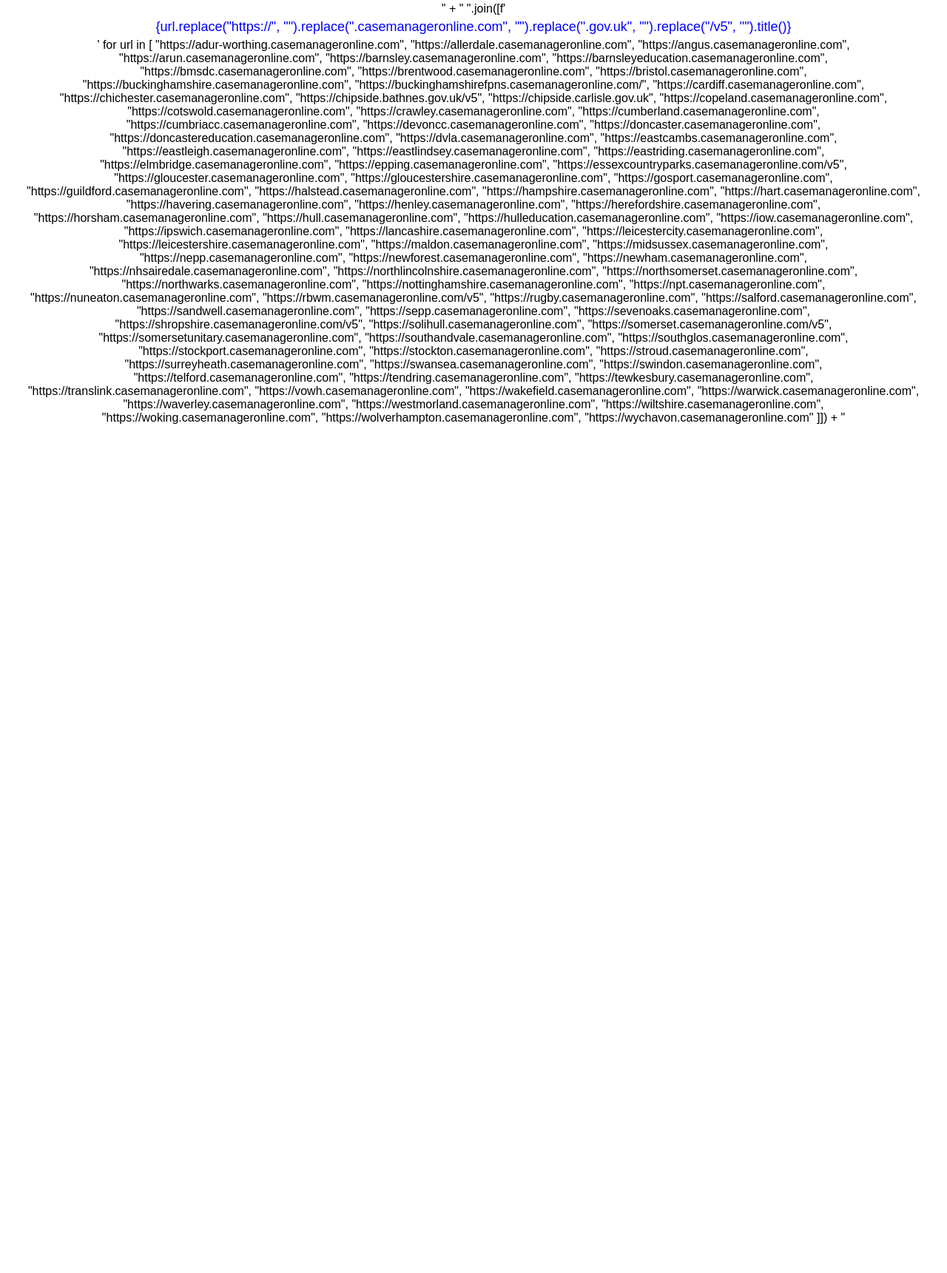
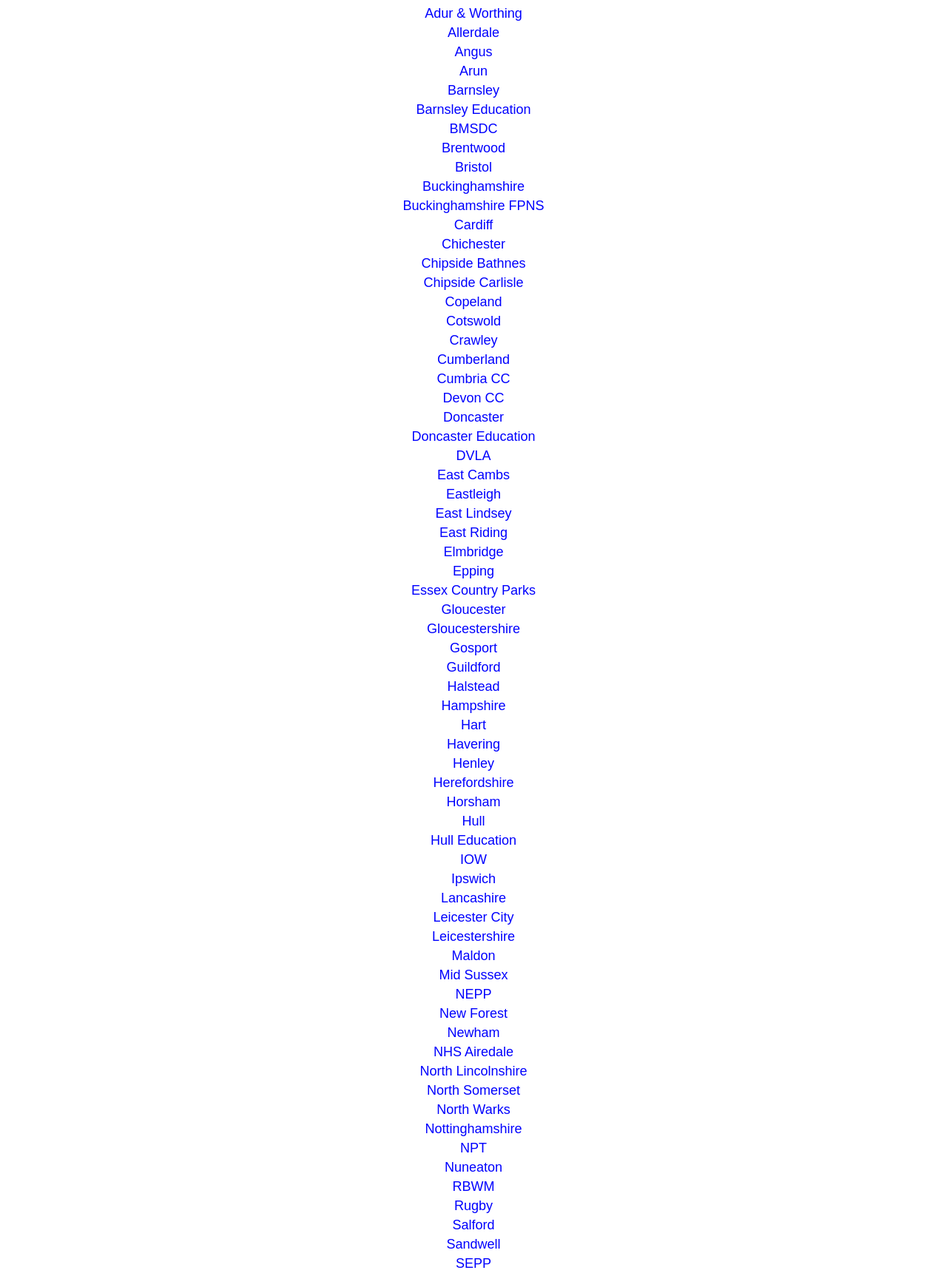
Before and after one commit to Murronaise/homepage-links, a plain HTML site: page my_links.html in a window 1280 px wide. Shown: the part 167-1888 px from the top of the page at 74% size. Before the commit the page ends 800 px from the top, so only its background shows below. Drawn offline with Linux system fonts and the light colour scheme.

Commit message:
Update my_links.html
Updated links

```diff
--- a/my_links.html
+++ b/my_links.html
@@ -31,101 +31,98 @@
     <input type="text" id="searchBox" onkeyup="searchLinks()" placeholder="Search links...">
 
     <div id="linksList">
-        " + "
-        ".join([f'<div class="link-item"><a href="{url}">{url.replace("https://", "").replace(".casemanageronline.com", "").replace(".gov.uk", "").replace("/v5", "").title()}</a></div>' for url in [
-            "https://adur-worthing.casemanageronline.com",
-            "https://allerdale.casemanageronline.com",
-            "https://angus.casemanageronline.com",
-            "https://arun.casemanageronline.com",
-            "https://barnsley.casemanageronline.com",
-            "https://barnsleyeducation.casemanageronline.com",
-            "https://bmsdc.casemanageronline.com",
-            "https://brentwood.casemanageronline.com",
-            "https://bristol.casemanageronline.com",
-            "https://buckinghamshire.casemanageronline.com",
-            "https://buckinghamshirefpns.casemanageronline.com/",
-            "https://cardiff.casemanageronline.com",
-            "https://chichester.casemanageronline.com",
-            "https://chipside.bathnes.gov.uk/v5",
-            "https://chipside.carlisle.gov.uk",
-            "https://copeland.casemanageronline.com",
-            "https://cotswold.casemanageronline.com",
-            "https://crawley.casemanageronline.com",
-            "https://cumberland.casemanageronline.com",
-            "https://cumbriacc.casemanageronline.com",
-            "https://devoncc.casemanageronline.com",
-            "https://doncaster.casemanageronline.com",
-            "https://doncastereducation.casemanageronline.com",
-            "https://dvla.casemanageronline.com",
-            "https://eastcambs.casemanageronline.com",
-            "https://eastleigh.casemanageronline.com",
-            "https://eastlindsey.casemanageronline.com",
-            "https://eastriding.casemanageronline.com",
-            "https://elmbridge.casemanageronline.com",
-            "https://epping.casemanageronline.com",
-            "https://essexcountryparks.casemanageronline.com/v5",
-            "https://gloucester.casemanageronline.com",
-            "https://gloucestershire.casemanageronline.com",
-            "https://gosport.casemanageronline.com",
-            "https://guildford.casemanageronline.com",
-            "https://halstead.casemanageronline.com",
-            "https://hampshire.casemanageronline.com",
-            "https://hart.casemanageronline.com",
-            "https://havering.casemanageronline.com",
-            "https://henley.casemanageronline.com",
-            "https://herefordshire.casemanageronline.com",
-            "https://horsham.casemanageronline.com",
-            "https://hull.casemanageronline.com",
-            "https://hulleducation.casemanageronline.com",
-            "https://iow.casemanageronline.com",
-            "https://ipswich.casemanageronline.com",
-            "https://lancashire.casemanageronline.com",
-            "https://leicestercity.casemanageronline.com",
-            "https://leicestershire.casemanageronline.com",
-            "https://maldon.casemanageronline.com",
-            "https://midsussex.casemanageronline.com",
-            "https://nepp.casemanageronline.com",
-            "https://newforest.casemanageronline.com",
-            "https://newham.casemanageronline.com",
-            "https://nhsairedale.casemanageronline.com",
-            "https://northlincolnshire.casemanageronline.com",
-            "https://northsomerset.casemanageronline.com",
-            "https://northwarks.casemanageronline.com",
-            "https://nottinghamshire.casemanageronline.com",
-            "https://npt.casemanageronline.com",
-            "https://nuneaton.casemanageronline.com",
-            "https://rbwm.casemanageronline.com/v5",
-            "https://rugby.casemanageronline.com",
-            "https://salford.casemanageronline.com",
-            "https://sandwell.casemanageronline.com",
-            "https://sepp.casemanageronline.com",
-            "https://sevenoaks.casemanageronline.com",
-            "https://shropshire.casemanageronline.com/v5",
-            "https://solihull.casemanageronline.com",
-            "https://somerset.casemanageronline.com/v5",
-            "https://somersetunitary.casemanageronline.com",
-            "https://southandvale.casemanageronline.com",
-            "https://southglos.casemanageronline.com",
-            "https://stockport.casemanageronline.com",
-            "https://stockton.casemanageronline.com",
-            "https://stroud.casemanageronline.com",
-            "https://surreyheath.casemanageronline.com",
-            "https://swansea.casemanageronline.com",
-            "https://swindon.casemanageronline.com",
-            "https://telford.casemanageronline.com",
-            "https://tendring.casemanageronline.com",
-            "https://tewkesbury.casemanageronline.com",
-            "https://translink.casemanageronline.com",
-            "https://vowh.casemanageronline.com",
-            "https://wakefield.casemanageronline.com",
-            "https://warwick.casemanageronline.com",
-            "https://waverley.casemanageronline.com",
-            "https://westmorland.casemanageronline.com",
-            "https://wiltshire.casemanageronline.com",
-            "https://woking.casemanageronline.com",
-            "https://wolverhampton.casemanageronline.com",
-            "https://wychavon.casemanageronline.com"
-        ]]) + "
-    </div>
+		<div class="link-item"><a href="https://adur-worthing.casemanageronline.com">Adur & Worthing</a></div>
+		<div class="link-item"><a href="https://allerdale.casemanageronline.com">Allerdale</a></div>
+		<div class="link-item"><a href="https://angus.casemanageronline.com">Angus</a></div>
+		<div class="link-item"><a href="https://arun.casemanageronline.com">Arun</a></div>
+		<div class="link-item"><a href="https://barnsley.casemanageronline.com">Barnsley</a></div>
+		<div class="link-item"><a href="https://barnsleyeducation.casemanageronline.com">Barnsley Education</a></div>
+		<div class="link-item"><a href="https://bmsdc.casemanageronline.com">BMSDC</a></div>
+		<div class="link-item"><a href="https://brentwood.casemanageronline.com">Brentwood</a></div>
+		<div class="link-item"><a href="https://bristol.casemanageronline.com">Bristol</a></div>
+		<div class="link-item"><a href="https://buckinghamshire.casemanageronline.com">Buckinghamshire</a></div>
+		<div class="link-item"><a href="https://buckinghamshirefpns.casemanageronline.com/">Buckinghamshire FPNS</a></div>
+		<div class="link-item"><a href="https://cardiff.casemanageronline.com">Cardiff</a></div>
+		<div class="link-item"><a href="https://chichester.casemanageronline.com">Chichester</a></div>
+		<div class="link-item"><a href="https://chipside.bathnes.gov.uk/v5">Chipside Bathnes</a></div>
+		<div class="link-item"><a href="https://chipside.carlisle.gov.uk">Chipside Carlisle</a></div>
+		<div class="link-item"><a href="https://copeland.casemanageronline.com">Copeland</a></div>
+		<div class="link-item"><a href="https://cotswold.casemanageronline.com">Cotswold</a></div>
+		<div class="link-item"><a href="https://crawley.casemanageronline.com">Crawley</a></div>
+		<div class="link-item"><a href="https://cumberland.casemanageronline.com">Cumberland</a></div>
+		<div class="link-item"><a href="https://cumbriacc.casemanageronline.com">Cumbria CC</a></div>
+		<div class="link-item"><a href="https://devoncc.casemanageronline.com">Devon CC</a></div>
+		<div class="link-item"><a href="https://doncaster.casemanageronline.com">Doncaster</a></div>
+		<div class="link-item"><a href="https://doncastereducation.casemanageronline.com">Doncaster Education</a></div>
+		<div class="link-item"><a href="https://dvla.casemanageronline.com">DVLA</a></div>
+		<div class="link-item"><a href="https://eastcambs.casemanageronline.com">East Cambs</a></div>
+		<div class="link-item"><a href="https://eastleigh.casemanageronline.com">Eastleigh</a></div>
+		<div class="link-item"><a href="https://eastlindsey.casemanageronline.com">East Lindsey</a></div>
+		<div class="link-item"><a href="https://eastriding.casemanageronline.com">East Riding</a></div>
+		<div class="link-item"><a href="https://elmbridge.casemanageronline.com">Elmbridge</a></div>
+		<div class="link-item"><a href="https://epping.casemanageronline.com">Epping</a></div>
+		<div class="link-item"><a href="https://essexcountryparks.casemanageronline.com/v5">Essex Country Parks</a></div>
+		<div class="link-item"><a href="https://gloucester.casemanageronline.com">Gloucester</a></div>
+		<div class="link-item"><a href="https://gloucestershire.casemanageronline.com">Gloucestershire</a></div>
+		<div class="link-item"><a href="https://gosport.casemanageronline.com">Gosport</a></div>
+		<div class="link-item"><a href="https://guildford.casemanageronline.com">Guildford</a></div>
+		<div class="link-item"><a href="https://halstead.casemanageronline.com">Halstead</a></div>
+		<div class="link-item"><a href="https://hampshire.casemanageronline.com">Hampshire</a></div>
+		<div class="link-item"><a href="https://hart.casemanageronline.com">Hart</a></div>
+		<div class="link-item"><a href="https://havering.casemanageronline.com">Havering</a></div>
+		<div class="link-item"><a href="https://henley.casemanageronline.com">Henley</a></div>
+		<div class="link-item"><a href="https://herefordshire.casemanageronline.com">Herefordshire</a></div>
+		<div class="link-item"><a href="https://horsham.casemanageronline.com">Horsham</a></div>
+		<div class="link-item"><a href="https://hull.casemanageronline.com">Hull</a></div>
+		<div class="link-item"><a href="https://hulleducation.casemanageronline.com">Hull Education</a></div>
+		<div class="link-item"><a href="https://iow.casemanageronline.com">IOW</a></div>
+		<div class="link-item"><a href="https://ipswich.casemanageronline.com">Ipswich</a></div>
+		<div class="link-item"><a href="https://lancashire.casemanageronline.com">Lancashire</a></div>
+		<div class="link-item"><a href="https://leicestercity.casemanageronline.com">Leicester City</a></div>
+		<div class="link-item"><a href="https://leicestershire.casemanageronline.com">Leicestershire</a></div>
+		<div class="link-item"><a href="https://maldon.casemanageronline.com">Maldon</a></div>
+		<div class="link-item"><a href="https://midsussex.casemanageronline.com">Mid Sussex</a></div>
+		<div class="link-item"><a href="https://nepp.casemanageronline.com">NEPP</a></div>
+		<div class="link-item"><a href="https://newforest.casemanageronline.com">New Forest</a></div>
+		<div class="link-item"><a href="https://newham.casemanageronline.com">Newham</a></div>
+		<div class="link-item"><a href="https://nhsairedale.casemanageronline.com">NHS Airedale</a></div>
+		<div class="link-item"><a href="https://northlincolnshire.casemanageronline.com">North Lincolnshire</a></div>
+		<div class="link-item"><a href="https://northsomerset.casemanageronline.com">North Somerset</a></div>
+		<div class="link-item"><a href="https://northwarks.casemanageronline.com">North Warks</a></div>
+		<div class="link-item"><a href="https://nottinghamshire.casemanageronline.com">Nottinghamshire</a></div>
+		<div class="link-item"><a href="https://npt.casemanageronline.com">NPT</a></div>
+		<div class="link-item"><a href="https://nuneaton.casemanageronline.com">Nuneaton</a></div>
+		<div class="link-item"><a href="https://rbwm.casemanageronline.com/v5">RBWM</a></div>
+		<div class="link-item"><a href="https://rugby.casemanageronline.com">Rugby</a></div>
+		<div class="link-item"><a href="https://salford.casemanageronline.com">Salford</a></div>
+		<div class="link-item"><a href="https://sandwell.casemanageronline.com">Sandwell</a></div>
+		<div class="link-item"><a href="https://sepp.casemanageronline.com">SEPP</a></div>
+		<div class="link-item"><a href="https://sevenoaks.casemanageronline.com">Sevenoaks</a></div>
+		<div class="link-item"><a href="https://shropshire.casemanageronline.com/v5">Shropshire</a></div>
+		<div class="link-item"><a href="https://solihull.casemanageronline.com">Solihull</a></div>
+		<div class="link-item"><a href="https://somerset.casemanageronline.com/v5">Somerset</a></div>
+		<div class="link-item"><a href="https://somersetunitary.casemanageronline.com">Somerset Unitary</a></div>
+		<div class="link-item"><a href="https://southandvale.casemanageronline.com">South and Vale</a></div>
+		<div class="link-item"><a href="https://southglos.casemanageronline.com">South Glos</a></div>
+		<div class="link-item"><a href="https://stockport.casemanageronline.com">Stockport</a></div>
+		<div class="link-item"><a href="https://stockton.casemanageronline.com">Stockton</a></div>
+		<div class="link-item"><a href="https://stroud.casemanageronline.com">Stroud</a></div>
+		<div class="link-item"><a href="https://surreyheath.casemanageronline.com">Surrey Heath</a></div>
+		<div class="link-item"><a href="https://swansea.casemanageronline.com">Swansea</a></div>
+		<div class="link-item"><a href="https://swindon.casemanageronline.com">Swindon</a></div>
+		<div class="link-item"><a href="https://telford.casemanageronline.com">Telford</a></div>
+		<div class="link-item"><a href="https://tendring.casemanageronline.com">Tendring</a></div>
+		<div class="link-item"><a href="https://tewkesbury.casemanageronline.com">Tewkesbury</a></div>
+		<div class="link-item"><a href="https://translink.casemanageronline.com">Translink</a></div>
+		<div class="link-item"><a href="https://vowh.casemanageronline.com">VoWH</a></div>
+		<div class="link-item"><a href="https://wakefield.casemanageronline.com">Wakefield</a></div>
+		<div class="link-item"><a href="https://warwick.casemanageronline.com">Warwick</a></div>
+		<div class="link-item"><a href="https://waverley.casemanageronline.com">Waverley</a></div>
+		<div class="link-item"><a href="https://westmorland.casemanageronline.com">Westmorland</a></div>
+		<div class="link-item"><a href="https://wiltshire.casemanageronline.com">Wiltshire</a></div>
+		<div class="link-item"><a href="https://woking.casemanageronline.com">Woking</a></div>
+		<div class="link-item"><a href="https://wolverhampton.casemanageronline.com">Wolverhampton</a></div>
+		<div class="link-item"><a href="https://wychavon.casemanageronline.com">Wychavon</a></div>
+	</div>
 </body>
 </html>
```
